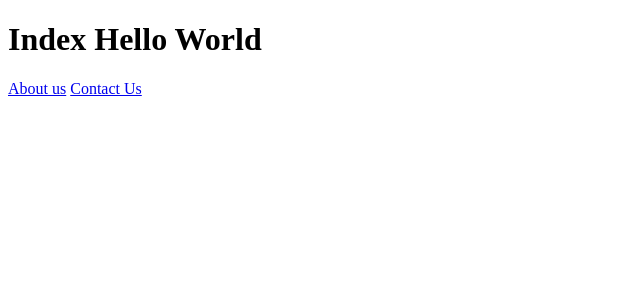
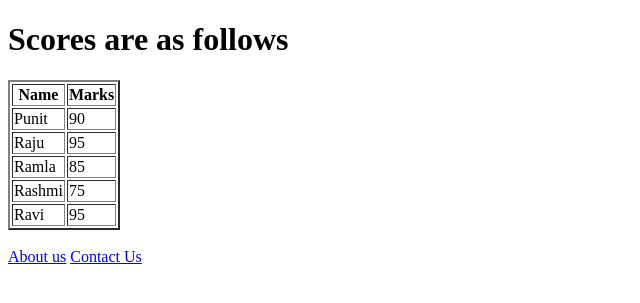
Before and after one commit to punit10/django_student_app, a Django app: page / in a window 1280 px wide. Shown: the top 303 px of the page, without its empty margins (0-640 px from the left). Run offline with Django 5.2, Linux system fonts and the light colour scheme; data comes from the database, SQL or seed files in the repository.

Commit message:
Added values dynamically into html templates

```diff
--- a/score/templates/base.html
+++ b/score/templates/base.html
@@ -1,7 +1,7 @@
 <!DOCTYPE html>
 <html>
     <head>
-        <title>Django Student </title>
+        <title>{{ title }}</title>
     </head>
     <body>
         {% block content %}
--- a/score/templates/index.html
+++ b/score/templates/index.html
@@ -1,6 +1,16 @@
 {% extends 'base.html' %}
 {% block content %}
-<h1>Index Hello World </h1>
+<h1>Scores are as follows </h1>
+<table border="2">
+    <tr><th>Name</th> <th>Marks</th></tr>
+    {% for item in student_data %}
+    <tr>
+        <td>{{item.name}}</td>
+        <td>{{item.marks}}</td>
+    </tr>
+    {% endfor %}
+</table>
+<br>
 <!-- \urls template tagging name=about and contact_tag -->
 <a href="{% url 'about' %} ">About us</a>
 <a href="{% url 'contact_tag' %}">Contact Us </a>
--- a/score/views.py
+++ b/score/views.py
@@ -1,13 +1,19 @@
 from django.shortcuts import render
 from django.http import HttpResponse
+from .models import Score
 # Create your views here.
-
+context = {}
 def index(request):
     # return HttpResponse("Hello wordls")
-    return render(request, 'index.html')
+    scores = Score.objects.all()
+    context['student_data'] = scores
+    context['title'] = 'Home'
+    return render(request, 'index.html', context)
 
 def about(request):
-    return render(request, 'about.html')
+    context['title'] = 'About'
+    return render(request, 'about.html', context)
 
 def contactus(request):
-    return render(request, 'contact.html')
+    context['title'] = 'Contact Us'
+    return render(request, 'contact.html', context)
```
